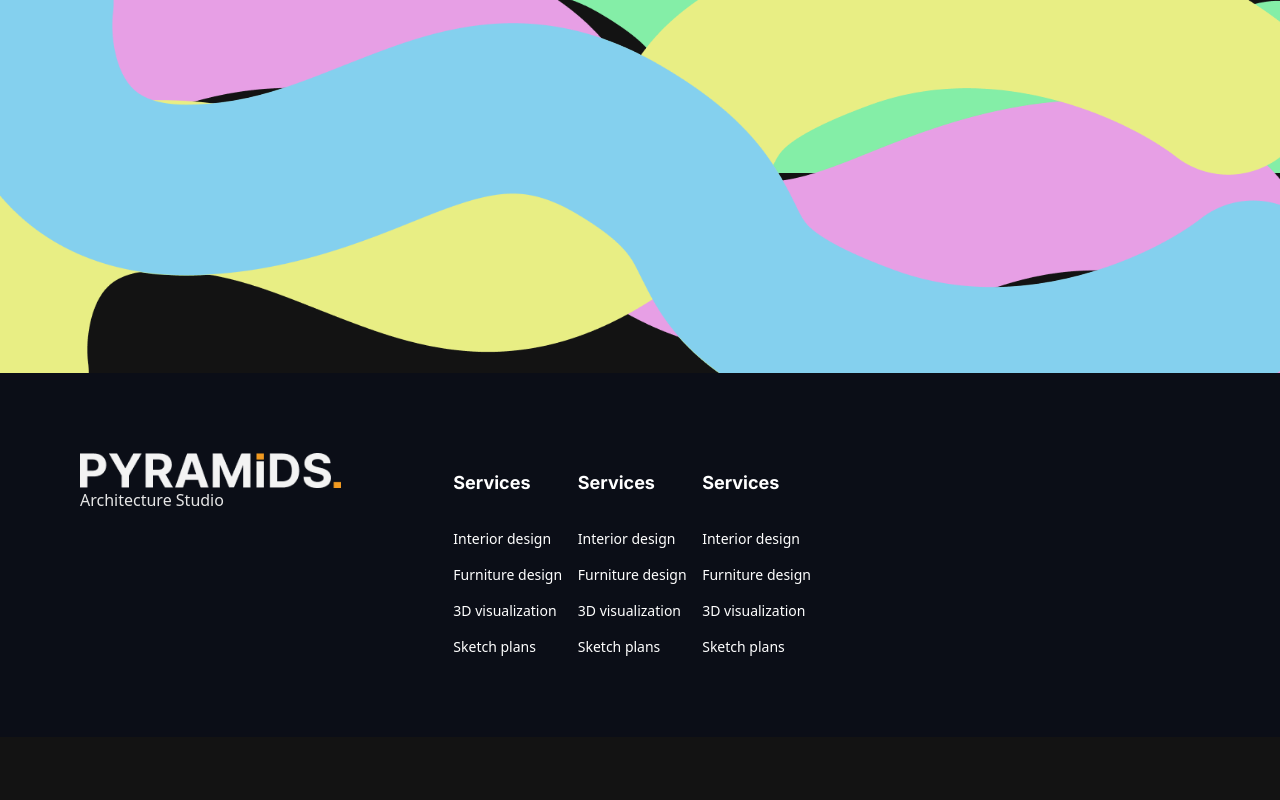
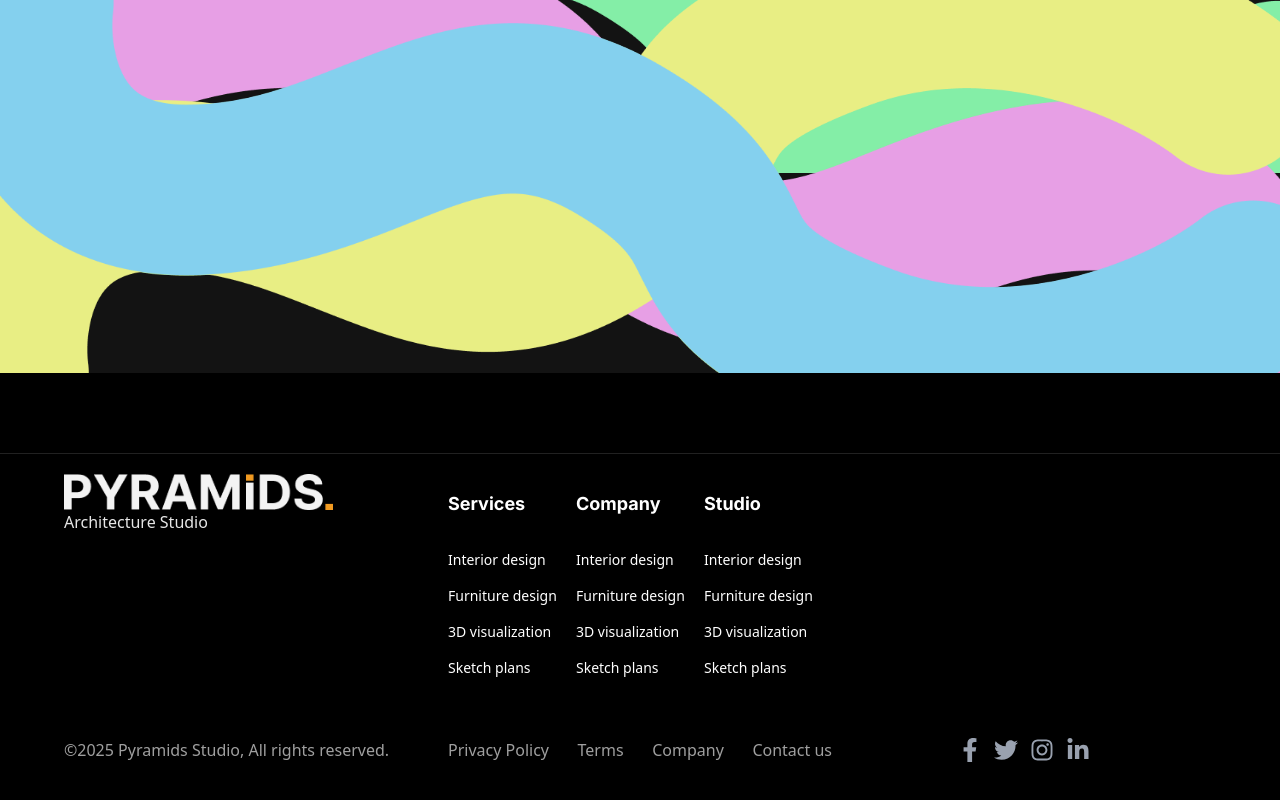
Before and after one commit to fiyinfabidun/pyramid, a React (Vite) app: page / in a window 1280 px wide. Shown: the part 4408-5208 px from the top of the page. Before the commit the page ends 5145 px from the top, so only its background shows below. Built offline with nearby package versions, Linux system fonts and the light colour scheme.

Commit message:
end of strauctre

```diff
--- a/src/App.css
+++ b/src/App.css
@@ -109,3 +109,7 @@ body{
 .test-card{
   border: 1px solid #3C3C3C;
 }
+
+.footer-b{
+  border-top: 0.5px solid #E5E5E524 ;
+}
--- a/src/components/Footer.jsx
+++ b/src/components/Footer.jsx
@@ -1,11 +1,15 @@
 import React from 'react'
 import logo from '../assets/logo.png'
+import { FaFacebookF, FaTwitter, FaInstagram, FaLinkedinIn } from "react-icons/fa";
 
 function Footer() {
   return (
     <>
-    <div className="footer p-20 relative bg-[#0B0E17] z-100  m-auto">
-        <div className="grid grid-cols-1 md:grid-cols-3">
+    <div className="footer py-20 relative bg-black z-100  m-auto #E5E5E524">
+        <div className='footer-b w-full py-5'>
+
+
+        <div className="grid grid-cols-1 md:grid-cols-3 w-[90%] m-auto ">
             <div className="logo">
                 <img src={logo} alt="" className='w-[70%]' />
                 <p className='text-[#E6E6E6] font-light'>Architecture Studio</p>
@@ -23,7 +27,7 @@ function Footer() {
                    </div>
 
                    <div className="head flex flex-col gap-4">
-                    <h3 className='text-lg text-white font-bold py-4'>Services</h3>
+                    <h3 className='text-lg text-white font-bold py-4'>Company</h3>
                     <p className='text-sm font-light text-white'>Interior design</p>
                     <p className='text-sm font-light text-white'>Furniture design</p>
                     <p className='text-sm font-light text-white'>3D visualization</p>
@@ -33,7 +37,7 @@ function Footer() {
                    </div>
 
                    <div className="head flex flex-col gap-4">
-                    <h3 className='text-lg text-white font-bold py-4'>Services</h3>
+                    <h3 className='text-lg text-white font-bold py-4'>Studio</h3>
                     <p className='text-sm font-light text-white'>Interior design</p>
                     <p className='text-sm font-light text-white'>Furniture design</p>
                     <p className='text-sm font-light text-white'>3D visualization</p>
@@ -43,6 +47,32 @@ function Footer() {
                    </div>
             </div>
         </div>
+
+
+        <div className="grid grid-cols-1 md:grid-cols-3 text-[#9F9F9F] font-thin w-[90%] m-auto pt-15">
+               <p>©2025 Pyramids Studio, All rights reserved.</p>
+               <div className="flex justify-between flex-wrap gap-4">
+                  <p>Privacy Policy</p>
+                  <p>Terms</p>
+                  <p>Company</p>
+                  <p>Contact us</p>
+               </div>
+               <div className="flex  flex-wrap justify-center gap-3">
+               <a href="https://facebook.com" target="_blank" rel="noopener noreferrer">
+        <FaFacebookF className="text-gray-400 hover:text-blue-500 text-2xl transition-all" />
+      </a>
+      <a href="https://twitter.com" target="_blank" rel="noopener noreferrer">
+        <FaTwitter className="text-gray-400 hover:text-blue-400 text-2xl transition-all" />
+      </a>
+      <a href="https://instagram.com" target="_blank" rel="noopener noreferrer">
+        <FaInstagram className="text-gray-400 hover:text-pink-500 text-2xl transition-all" />
+      </a>
+      <a href="https://linkedin.com" target="_blank" rel="noopener noreferrer">
+        <FaLinkedinIn className="text-gray-400 hover:text-blue-600 text-2xl transition-all" />
+      </a>
+               </div>
+        </div>
+    </div>
     </div>
     </>
   )
```
